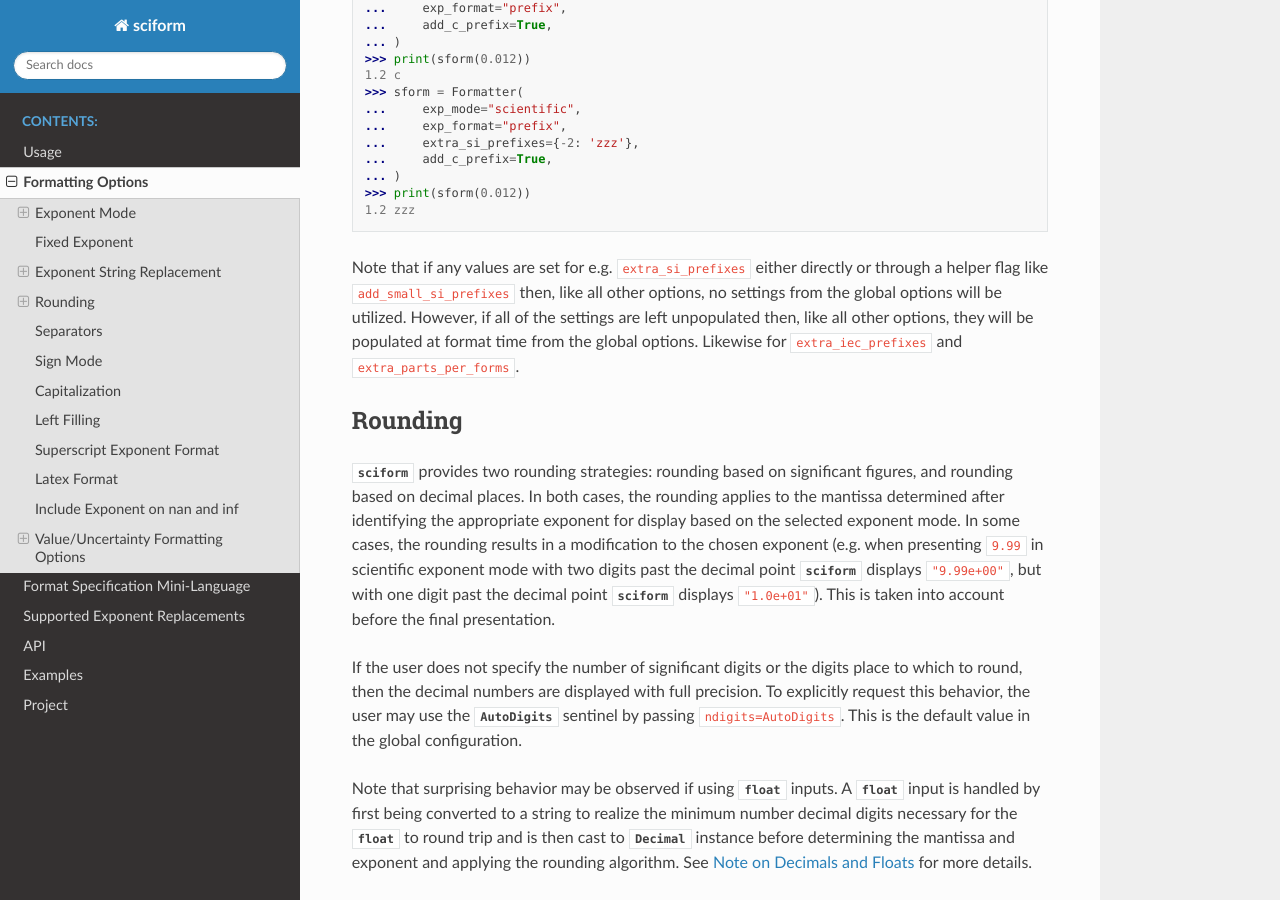
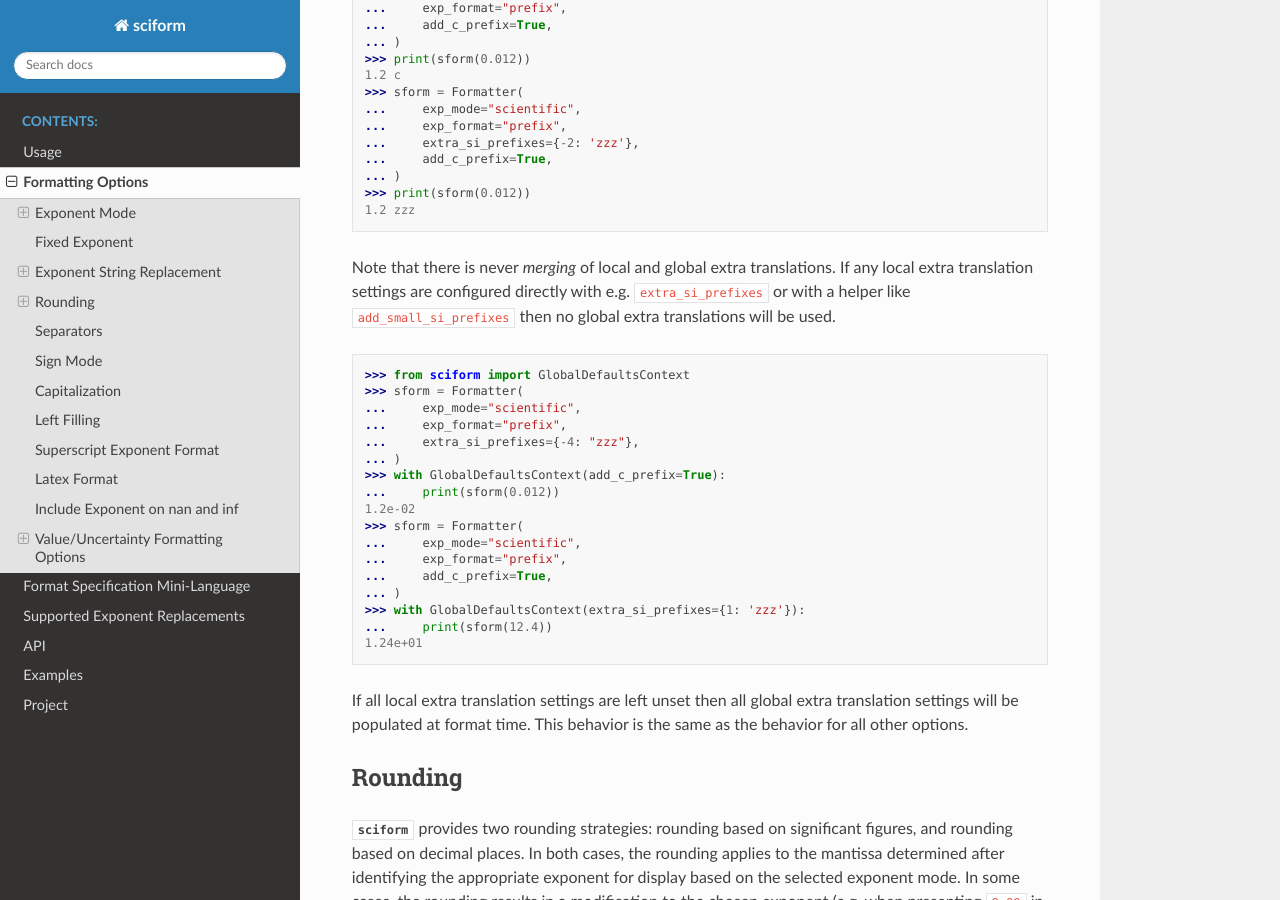
Before and after one commit to jagerber48/sciform, a Sphinx documentation site: the page built from docs/source/options.rst, in a window 1280 px wide and 900 px high, scrolled down 5195 px. Built offline with Sphinx 7.4.7 and the Read the Docs theme 2.0.0, drawn with Linux system fonts in a browser that asks for light colours.

Commit message:
rework local/global merging counter-example including doctest examples

```diff
--- a/docs/source/options.rst
+++ b/docs/source/options.rst
@@ -306,14 +306,35 @@ specified in the extra translations dictionary:
 >>> print(sform(0.012))
 1.2 zzz
 
-Note that if any values are set for e.g. ``extra_si_prefixes`` either
-directly or through a helper flag like ``add_small_si_prefixes`` then,
-like all other options, no settings from the global options will be
-utilized.
-However, if all of the settings are left unpopulated then, like all
-other options, they will be populated at format time from the global
-options.
-Likewise for ``extra_iec_prefixes`` and ``extra_parts_per_forms``.
+Note that there is never *merging* of local and global extra
+translations.
+If any local extra translation settings are configured directly with
+e.g. ``extra_si_prefixes`` or with a helper like
+``add_small_si_prefixes`` then no global extra translations will be
+used.
+
+>>> from sciform import GlobalDefaultsContext
+>>> sform = Formatter(
+...     exp_mode="scientific",
+...     exp_format="prefix",
+...     extra_si_prefixes={-4: "zzz"},
+... )
+>>> with GlobalDefaultsContext(add_c_prefix=True):
+...     print(sform(0.012))
+1.2e-02
+>>> sform = Formatter(
+...     exp_mode="scientific",
+...     exp_format="prefix",
+...     add_c_prefix=True,
+... )
+>>> with GlobalDefaultsContext(extra_si_prefixes={1: 'zzz'}):
+...     print(sform(12.4))
+1.24e+01
+
+If all local extra translation settings are left unset then all global
+extra translation settings will be populated at format time.
+This behavior is the same as the behavior for all other options.
+
 
 .. _rounding:
 
```
